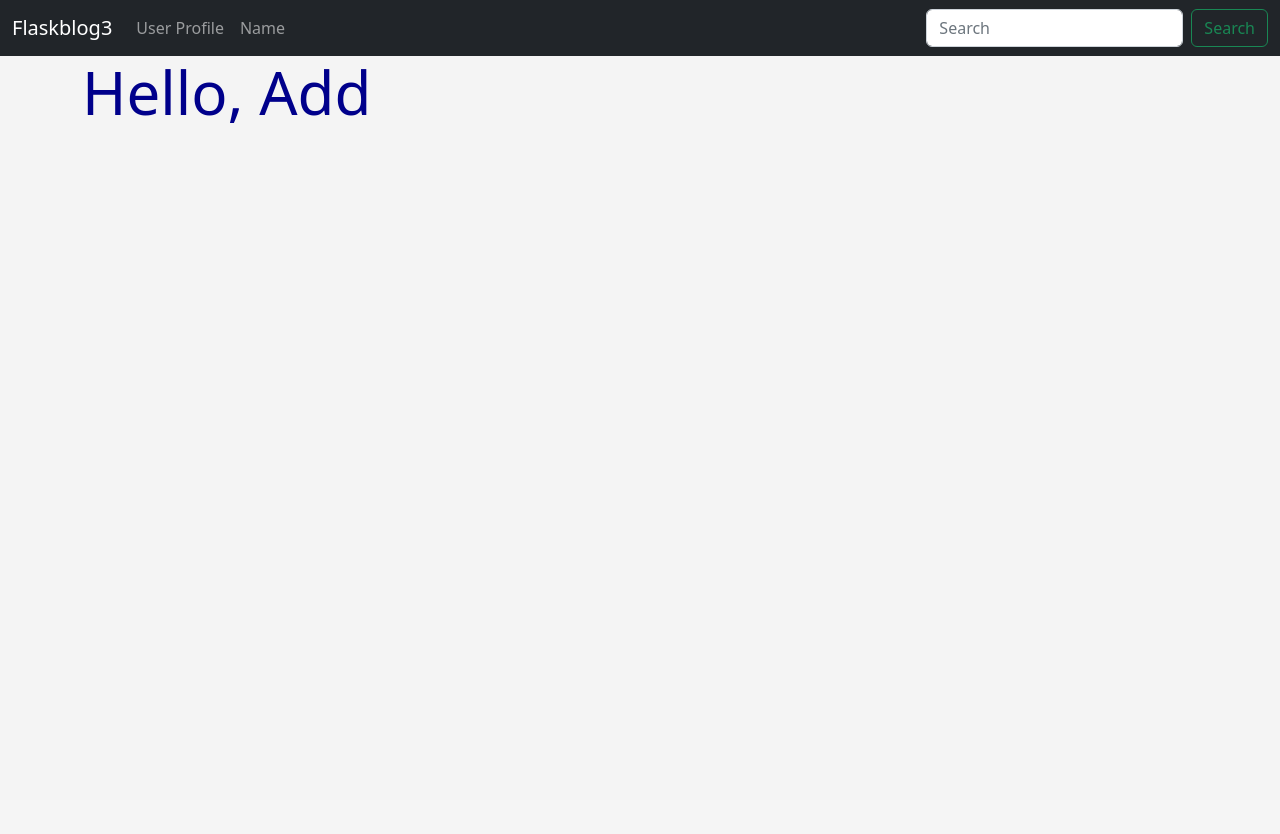
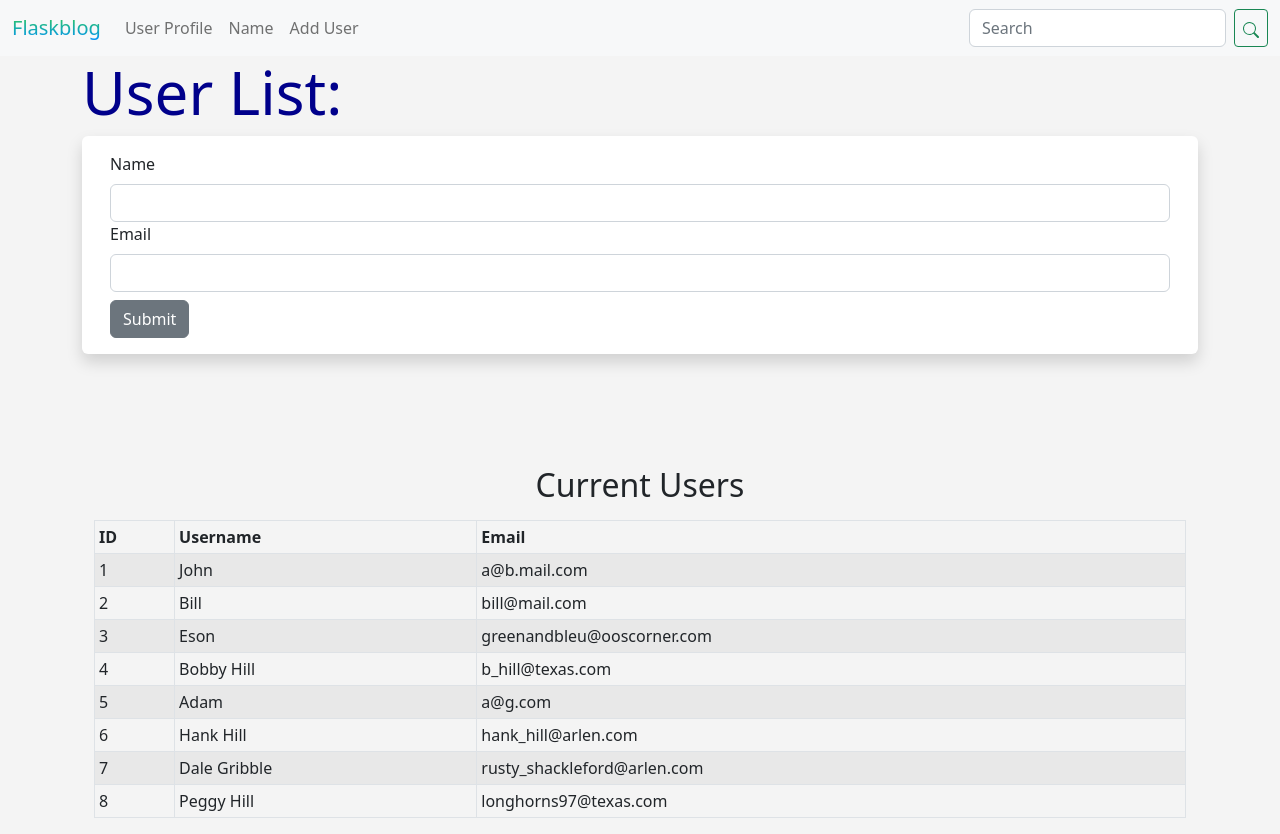
Before and after one commit to fournacea/codemy-flaskblog3, a Flask app: page /user/add in a window 1280 px wide. Before the commit the page ends 123 px from the top, so only its background shows below. Run offline with Flask 2, Linux system fonts and the light colour scheme; data comes from the database, SQL or seed files in the repository; both versions use the stored data as it was after the commit.

Commit message:
ADD sqlite db

```diff
--- a/hello.py
+++ b/hello.py
@@ -2,20 +2,55 @@ from flask import Flask, render_template, flash
 from flask_wtf import FlaskForm
 from wtforms import StringField, SubmitField, EmailField
 from wtforms.validators import DataRequired
+from flask_sqlalchemy import SQLAlchemy
+from datetime import datetime
 
 
+#--CONFIGS--#
 #Create a Flask Instance
 app = Flask(__name__)
+
+#Add Database
+app.config['SQLALCHEMY_DATABASE_URI'] = "sqlite:///users.db"
+
+
+#Secret Key
 app.config['SECRET_KEY'] = "Super duper secret key"
 
+#Initialize the Database
+db = SQLAlchemy(app)
+#--End of CONFIGS--#
+
+
+#--DB MODELS--#
+#Create Database Model
+class Users(db.Model):
+    id = db.Column(db.Integer, primary_key=True)
+    name = db.Column(db.String(200), nullable=False)
+    email = db.Column(db.String(120), nullable=False, unique=True)
+    date_added = db.Column(db.DateTime, default=datetime.utcnow)
+
+    #Create a String
+    def __repr__(self):
+        return '<Name %r>' % self.name
+#--End of DATABASE MODELS--#
+
+
+#--FORM CLASSES--#
+#Create a Form Class for Users
+class UserForm(FlaskForm):
+    name = StringField("Name", validators=[DataRequired()])
+    email = EmailField("Email", validators=[DataRequired()])
+    submit = SubmitField("Submit")
 
 #Create a Form Class
 class NamerForm(FlaskForm):
     name = StringField("What's your name?", validators=[DataRequired()])
     submit = SubmitField("Submit")
+#--End of FORM CLASSES--#
 
 
-#Create a Route Decorator
+#--ROUTE DECORATORS--#
 @app.route('/')
 def index():
     first_name = "Hank Hill"
@@ -36,8 +71,31 @@ def name():
         flash(f"Hello, { name }! Form was submitted successfully.")
     return render_template("name.html", name=name, form=form)
 
+@app.route('/user/add', methods=['GET', 'POST'])
+def add_user():
+    name = None
+    form = UserForm()
+    if form.validate_on_submit():
+        user = Users.query.filter_by(email=form.email.data).first()
+        if user is None:
+            user = Users(name=form.name.data, email=form.email.data)
+            db.session.add(user)
+            db.session.commit()
+        name = form.name.data
+        form.name.data = ''
+        form.email.data = ''
+        flash("User added successfully!")
+    our_users = Users.query.order_by(Users.date_added)
+    return render_template(
+        'add_user.html',
+        form=form,
+        name=name,
+        our_users=our_users
+        )
+#--End of ROUTE DECORATORS--#
 
-#Error Pages
+
+#--ERROR PAGES--#
 @app.errorhandler(404)
 def page_not_found(e):
     return render_template("404.html"), 404
@@ -45,6 +103,7 @@ def page_not_found(e):
 @app.errorhandler(500)
 def server_error(e):
     return render_template("500.html"), 500
+#--End of ERROR PAGES--#
 
 
 if __name__=='__main__':
--- a/static/css/styles.css
+++ b/static/css/styles.css
@@ -10,3 +10,19 @@ body{
 .user-image{
     max-width: 900px;
 }
+
+.brand-gradient{
+    background: #0091ff; /* Fallback for older browsers */
+    background: -webkit-linear-gradient(to top, #0091ff, #32cd4c); /* Chrome 10-25, Safari 5.1-6 */
+    background: linear-gradient(to top, #0091ff, #32cd4c); /* W3C, IE 10+/ Edge, Firefox 16+, Chrome 26+ */
+    -webkit-background-clip: text;
+    background-clip: text;
+    color: transparent;
+
+}
+
+.banner-holder, .main-page-header{
+    background-image: url(/static/images/banner.webp);
+    background-size: cover;
+    background-position: left;
+}
--- /dev/null
+++ b/templates/add_user.html
@@ -0,0 +1,73 @@
+{% extends "base.html" %}
+
+{% block content %}
+
+    {% if name %}
+        <div class="container mt-3">
+            <h2 class="text-center mb-3">Current Users</h2>
+            <table class="table table-bordered table-striped table-sm">
+                <thead>
+                <tr>
+                    <th>ID</th>
+                    <th>Username</th>
+                    <th>Email</th>
+                    </tr>
+                </thead>
+                <tbody>
+            {% for our_user in our_users%}
+                    <tr>
+                    <td>{{our_user.id}}</td>
+                    <td>{{our_user.name}}</td>
+                    <td>{{our_user.email}}</td>
+                    </tr>
+            {% endfor %}
+                </tbody>
+            </table>
+        </div>
+
+    {% else %}
+        <h1>User List:</h1>
+        <div class="shadow p-3 mb-5 bg-body rounded">
+            <form method="post" action="">
+                <div class="container">
+                    {{ form.hidden_tag() }}
+
+                    {{ form.name.label(class="form-label") }}
+                    {{ form.name(class="form-control") }}
+
+                    {{ form.email.label(class="form-label") }}
+                    {{ form.email(class="form-control") }}
+
+                    {{ form.submit(class="btn btn-secondary mt-2") }}
+                </div>
+            </form>
+        </div>
+        <br><br>
+
+
+    <div class="container mt-3 overflow-scroll">
+        <h2 class="text-center mb-3">Current Users</h2>
+        <table class="table table-bordered table-striped table-sm">
+            <thead>
+            <tr>
+                <th>ID</th>
+                <th>Username</th>
+                <th>Email</th>
+                </tr>
+            </thead>
+            <tbody>
+        {% for our_user in our_users%}
+                <tr>
+                <td>{{our_user.id}}</td>
+                <td>{{our_user.name}}</td>
+                <td>{{our_user.email}}</td>
+                </tr>
+        {% endfor %}
+            </tbody>
+        </table>
+    </div>
+
+
+    {% endif %}
+
+{% endblock content %}
--- a/templates/base.html
+++ b/templates/base.html
@@ -12,6 +12,19 @@
 </head>
 <body>
     {% include "navbar.html" %}
+
+    {% for message in get_flashed_messages() %}
+    <div class="alert alert-success alert-dismissible fade show mx-5" role="alert">
+        <div>
+            <svg xmlns="http://www.w3.org/2000/svg" width="16" height="16" fill="currentColor" class="bi bi-check-square" viewBox="0 0 16 16">
+                <path d="M14 1a1 1 0 0 1 1 1v12a1 1 0 0 1-1 1H2a1 1 0 0 1-1-1V2a1 1 0 0 1 1-1h12zM2 0a2 2 0 0 0-2 2v12a2 2 0 0 0 2 2h12a2 2 0 0 0 2-2V2a2 2 0 0 0-2-2H2z"/>
+                <path d="M10.97 4.97a.75.75 0 0 1 1.071 1.05l-3.992 4.99a.75.75 0 0 1-1.08.02L4.324 8.384a.75.75 0 1 1 1.06-1.06l2.094 2.093 3.473-4.425a.235.235 0 0 1 .02-.022z"/>
+            </svg>
+            <span class="ms-2 fw-semibold">{{ message }}</span>
+            <button type="button" class="btn-close" data-bs-dismiss="alert" aria-label="Close"></button>
+        </div>
+    </div>
+    {% endfor %}
     <div class="container">
         {% block content %}
         {% endblock content %}
--- a/templates/navbar.html
+++ b/templates/navbar.html
@@ -1,6 +1,8 @@
-<nav class="navbar navbar-dark navbar-expand-lg bg-dark">
+<nav class="navbar navbar-light navbar-expand-lg bg-light" style="--bs-bg-opacity: .88;">
     <div class="container-fluid">
-      <a class="navbar-brand" href="{{ url_for('index') }}">Flaskblog3</a>
+      <a class="navbar-brand" href="{{ url_for('index') }}">
+        <span class="brand-style brand-gradient">Flaskblog</span>
+      </a>
       <button class="navbar-toggler" type="button" data-bs-toggle="collapse" data-bs-target="#navbarSupportedContent" aria-controls="navbarSupportedContent" aria-expanded="false" aria-label="Toggle navigation">
         <span class="navbar-toggler-icon"></span>
       </button>
@@ -12,10 +14,17 @@
           <li class="nav-item">
             <a class="nav-link" href="{{ url_for('name') }}">Name</a>
           </li>
+          <li class="nav-item">
+            <a class="nav-link" href="{{ url_for('add_user') }}">Add User</a>
+          </li>
         </ul>
         <form class="d-flex" role="search">
           <input class="form-control me-2" type="search" placeholder="Search" aria-label="Search">
-          <button class="btn btn-outline-success" type="submit">Search</button>
+          <button class="btn btn-outline-success btn-sm" type="submit">
+            <svg xmlns="http://www.w3.org/2000/svg" width="16" height="16" fill="currentColor" class="bi bi-search" viewBox="0 0 16 16">
+                <path d="M11.742 10.344a6.5 6.5 0 1 0-1.397 1.398h-.001c.03.04.062.078.098.115l3.85 3.85a1 1 0 0 0 1.415-1.414l-3.85-3.85a1.007 1.007 0 0 0-.115-.1zM12 6.5a5.5 5.5 0 1 1-11 0 5.5 5.5 0 0 1 11 0z"/>
+            </svg>
+          </button>
         </form>
       </div>
     </div>
```
Also changed, not shown: templates/name.html (+1 -12 lines), instance/users.db (added).
